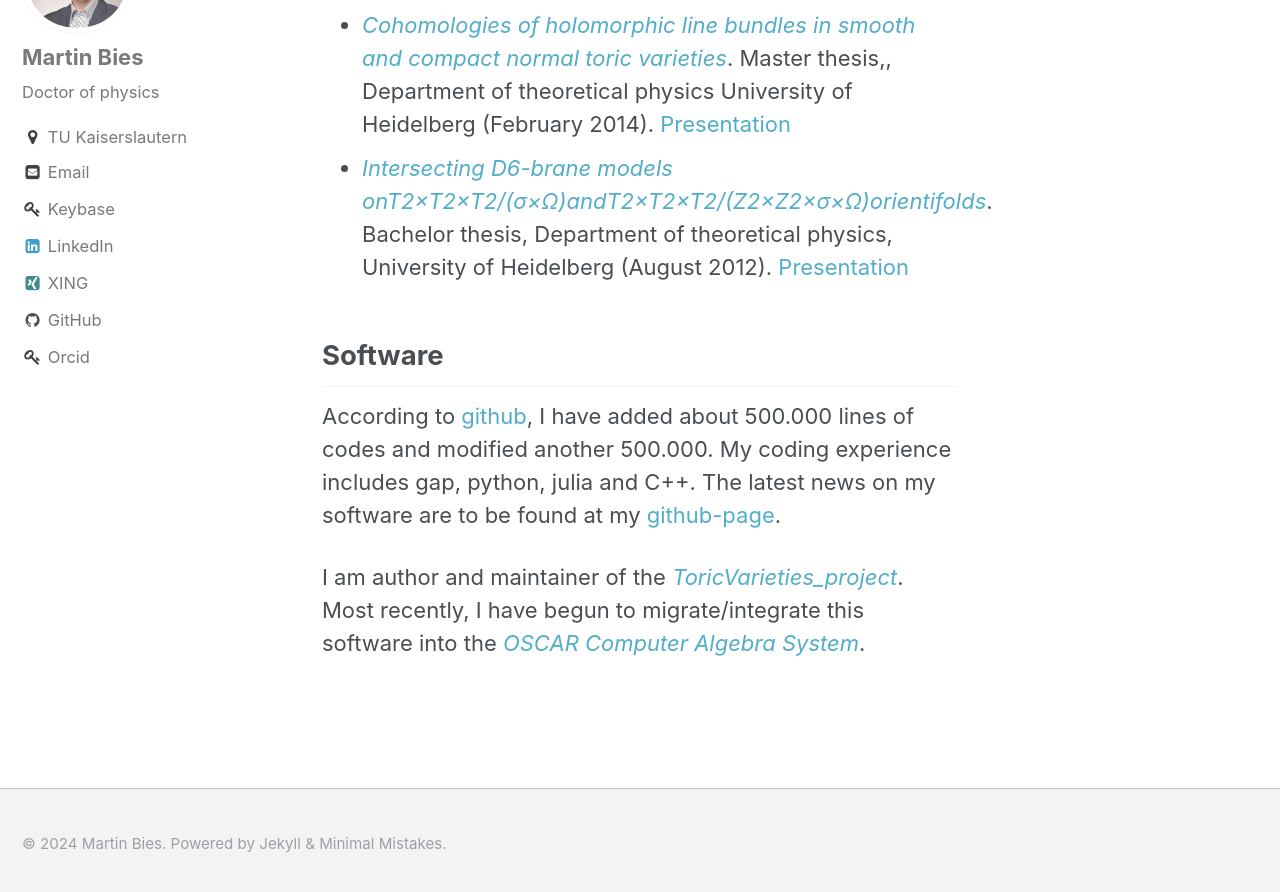
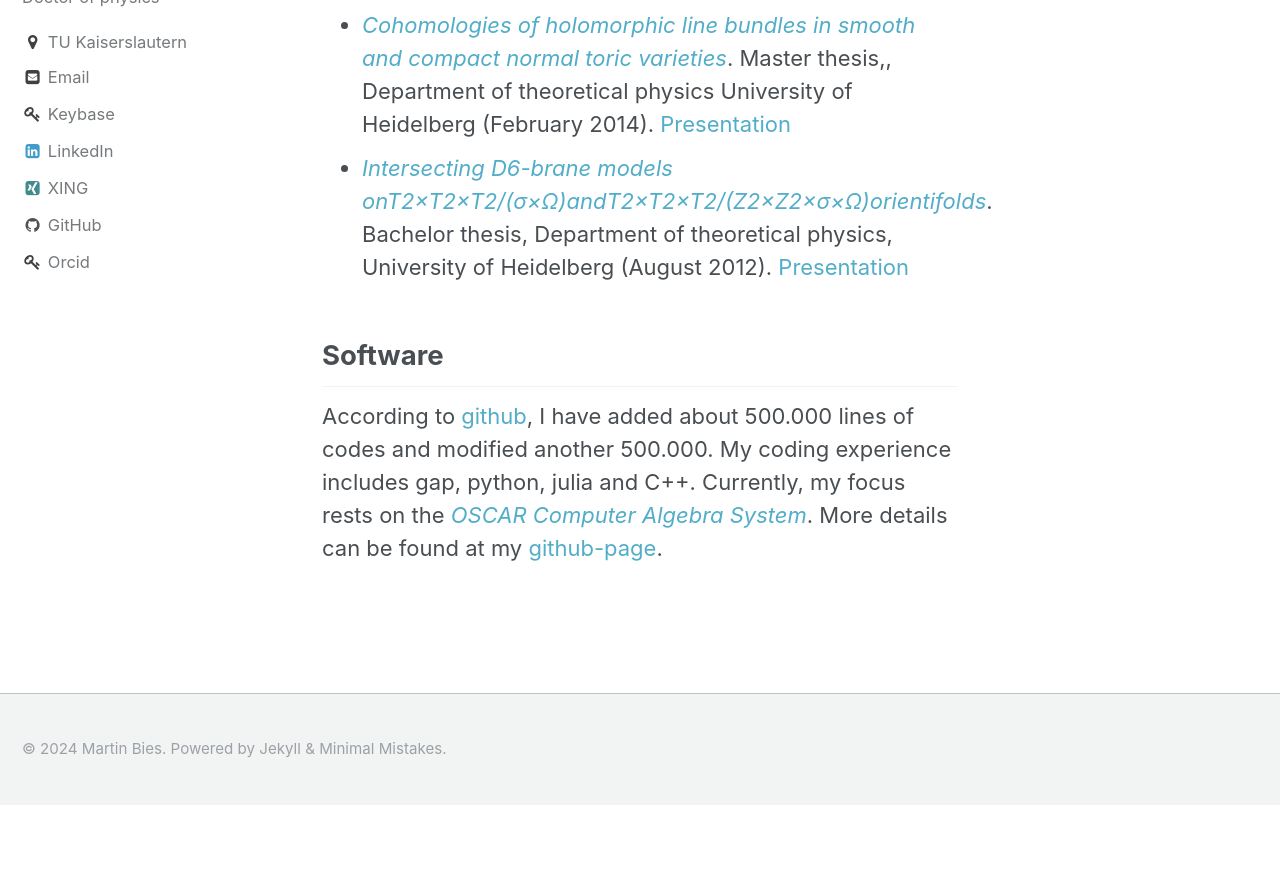
Before and after one commit to MartinBies/MartinBies.github.io, a Jekyll site: the page built from _pages/publications.md, in a window 1280 px wide and 900 px high, scrolled down 2072 px. Shown: the top 892 px of the window. Built offline with Jekyll 4.4.1, drawn with Linux system fonts in a browser that asks for light colours; after the commit the page ends 2877 px from its top, so only the background shows below that.

Commit message:
Update outdated comment on website

```diff
--- a/_pages/publications.md
+++ b/_pages/publications.md
@@ -61,6 +61,4 @@ For more details on my publications, please visit [inspire](https://inspirehep.n
 
 ## Software
 
-According to [github](https://github.com/), I have added about 500.000 lines of codes and modified another 500.000. My coding experience includes gap, python, julia and C++. The latest news on my software are to be found at my [github-page](https://github.com/herearound).
-
-I am author and maintainer of the [*ToricVarieties_project*](https://github.com/homalg-project/ToricVarieties_project). Most recently, I have begun to migrate/integrate this software into the [*OSCAR Computer Algebra System*](https://github.com/oscar-system/Oscar.jl).
+According to [github](https://github.com/), I have added about 500.000 lines of codes and modified another 500.000. My coding experience includes gap, python, julia and C++. Currently, my focus rests on the [*OSCAR Computer Algebra System*](https://github.com/oscar-system/Oscar.jl). More details can be found at my [github-page](https://github.com/herearound).
```
